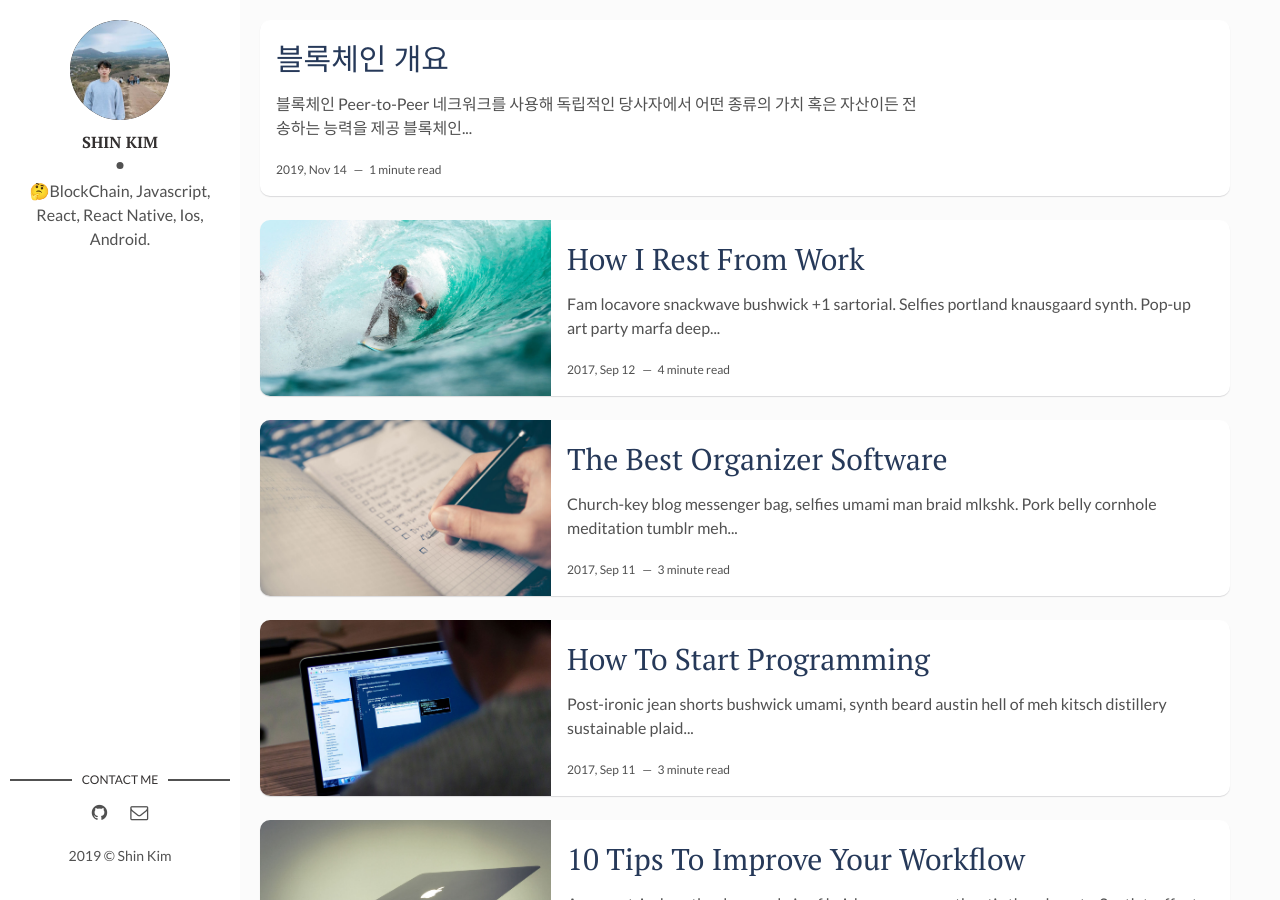
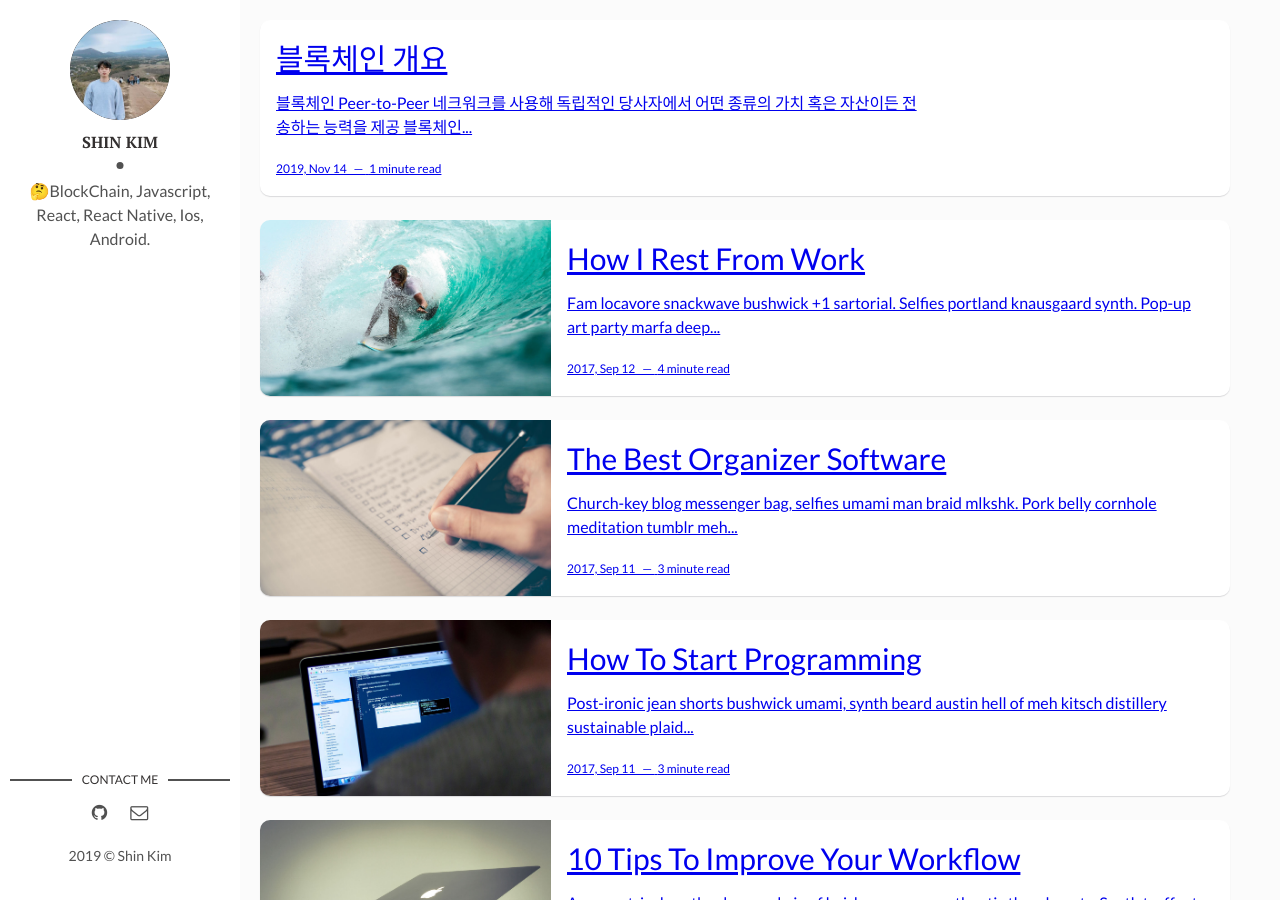
Before and after one commit to shinaaaa/shinaaaa.github.io, a Jekyll site: the page built from index.html, in a window 1280 px wide and 900 px high. Built offline with Jekyll 4.4.1, drawn with Linux system fonts in a browser that asks for light colours; the list of posts is cut into pages by our own code.

Commit message:
포스팅 클릭 수정

```diff
--- a/index.html
+++ b/index.html
@@ -8,10 +8,12 @@ layout: main
   {% else %}
   {% endif %}
   <div class="post-content">
-    <h2 class="post-title"><a href="{{post.url | prepend: site.baseurl}}">{{post.title}}</a></h2>
+    <a href="{{post.url | prepend: site.baseurl}}">
+    <h2 class="post-title">{{post.title}}</h2>
     <p>{{ post.content | strip_html | truncatewords: 15 }}</p>
     <span class="post-date">{{post.date | date: '%Y, %b %d'}}&nbsp;&nbsp;&nbsp;—&nbsp;</span>
     <span class="post-words">{% capture words %}{{ post.content | number_of_words }}{% endcapture %}{% unless words contains "-" %}{{ words | plus: 250 | divided_by: 250 | append: " minute read" }}{% endunless %}</span>
+  </a>
   </div>
 </article>
 {% endfor %}
```
